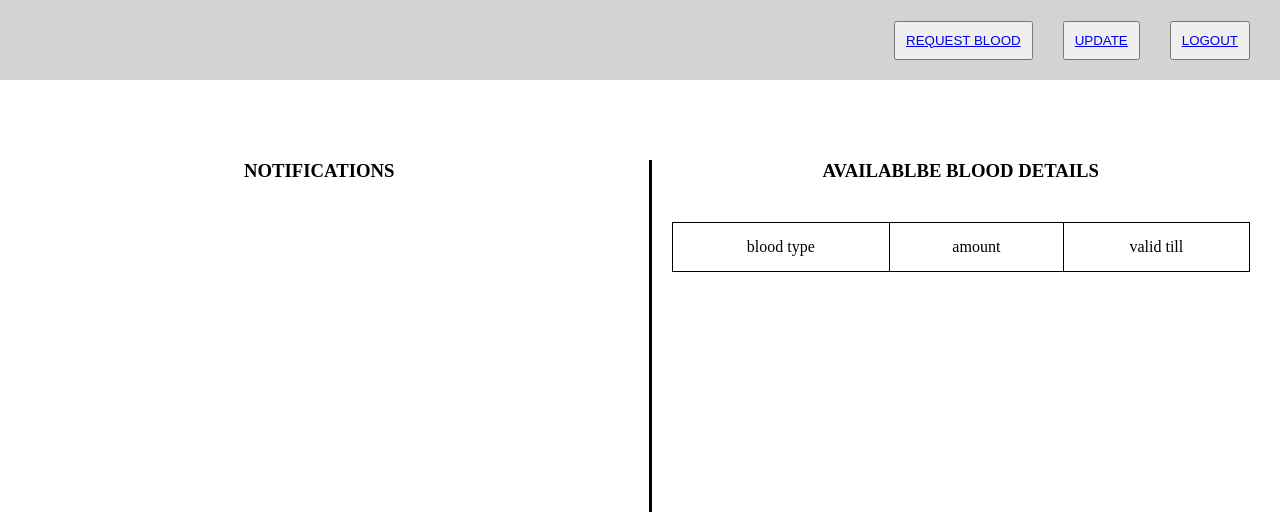
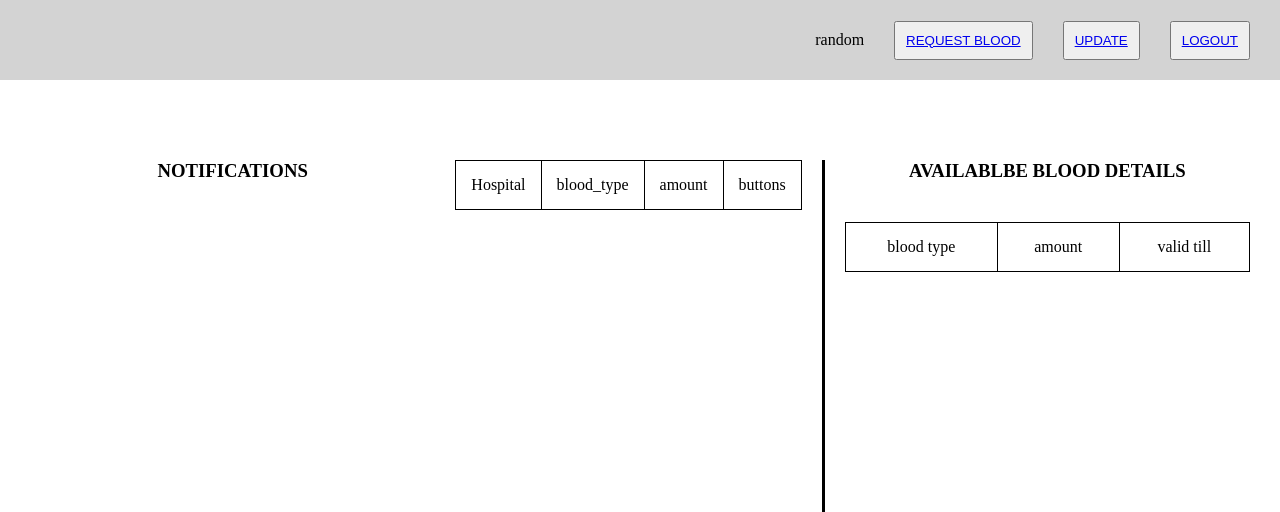
Before and after one commit to ConnectBlood/BloodConnect, a Django app: page /Dashboard/ in a window 1280 px wide. Shown: the top 512 px of the page. Run offline with Django 5.2, Linux system fonts and the light colour scheme; a user stored in the database is signed in; data comes from the database, SQL or seed files in the repository; both versions use the stored data as it was after the commit; data that the repository does not hold is empty.

Commit message:
new commit8

```diff
--- a/authe/app1/views.py
+++ b/authe/app1/views.py
@@ -3,7 +3,7 @@ from django.shortcuts import render ,HttpResponse, redirect
 from django.contrib.auth.models import User
 from django.contrib.auth import authenticate,login,logout
 from django.contrib.auth.decorators import login_required
-from . models import blood_details,hospital_details,FriendRequest, FriendList,notification,UserLocation,distance_list,eligible_hospitals,request_list
+from . models import blood_details,hospital_details,FriendRequest, FriendList,notification,UserLocation,distance_list,eligible_hospitals,request_list,blood_send,message_confirmed
 from django.views.generic.list import ListView
 import json
 from .utils import get_friend_request_or_false
@@ -59,8 +59,12 @@ def blood_view(request):
         if d1.remaining_days>5:
             noti_remove1=notification.objects.filter(hospital=request.user, blood_type=d1.blood_type,reason="expiry")
             noti_remove1.delete()
-    blood_requests=eligible_hospitals.objects.filter(donating_hospital=request.user,is_sent=1).order_by('-total_wt')
-    return render(request, 'Dashboard.html', {'all_blood': all_blood,'noti1':noti1,'noti2':noti2,'blood_requests':blood_requests})
+    blood_requests=request_list.objects.filter(donating_hospital=request.user).order_by('-total_wt')
+    request_forwarded=request_list.objects.filter(requesting_hospital=request.user)
+    blood_send2=message_confirmed.objects.filter(donating_hospital=request.user,reason="send")
+    declined=message_confirmed.objects.filter(requesting_hospital=request.user,reason="cantsend")
+    rejected=message_confirmed.objects.filter(donating_hospital=request.user,reason="alreadydone")
+    return render(request, 'Dashboard.html', {'all_blood': all_blood,'noti1':noti1,'noti2':noti2,'blood_requests':blood_requests,'request_forwarded':request_forwarded,'blood_send2':blood_send2,'declined':declined,'rejected':rejected})
 
 def SignupPage(request):
     if request.method == 'POST':
@@ -120,6 +124,7 @@ def Signup2Page(request):
 
 def Signup3Page(request):
     if request.method == 'POST':
+        hospital1=request.user
         blood_type = request.POST.get('blood_type')
         amount = request.POST.get('amount')
         donation_date = request.POST.get('days')
@@ -136,6 +141,7 @@ def Signup3Page(request):
             donation_date=donation_date,
             valid_till=valid_till,
             remaining_days=remaining_days,
+            # hospital1=hospital1
         )
 
     blood_list=blood_details.objects.filter(hospital=request.user)
@@ -253,12 +259,12 @@ def request_form(request):
         elif selected_option=="4":
             wt=4
 
-        # detail_exists=eligible_hospitals.objects.filter(user=request.user,blood_type=blood_type).exists()
-        # if detail_exists:
-        #     detail1=eligible_hospitals.objects.filter(user=request.user,blood_type=blood_type)
-        #     detail1.delete()
-        # else:
-        #     pass
+        detail_exists=eligible_hospitals.objects.filter(user=request.user,blood_type=blood_type).exists()
+        if detail_exists:
+            detail1=eligible_hospitals.objects.filter(user=request.user,blood_type=blood_type)
+            detail1.delete()
+        else:
+            pass
         if 'emergency' in request.POST:
             for stock in blood_type_list:
                 if (stock.amount)>amount1 :
@@ -380,35 +386,105 @@ def send_request(request,id):
         donating_hospital=hs.donating_hospital,
         blood_type=hs.blood_type,
         amount=hs.requested_amount,
+        available_blood_type=hs.available_blood_type,
         total_wt=hs.total_wt,
         message="hii",
         is_accepted=0,
-        is_confirmed=0
+        is_confirmed=0,
+        available_amount=hs.amount
     )
 
     data = {'status': 'success', 'id': id}
     return JsonResponse(data)
 
 def is_accepted(request,id):
-    # ok=request_list.objects.get(id=id)
-    ok=eligible_hospitals.objects.get(id=id)
+    ok=request_list.objects.get(id=id)
+    # ok=eligible_hospitals.objects.get(id=id)
     ok.is_accepted=1
     ok.save()
     return redirect('Dashboard')
 
 def declined(request,id):
     # notok=request_list.objects.get(id=id)
-    notok=eligible_hospitals.objects.get(id=id)
+    notok=request_list.objects.get(id=id)
+    message_confirmed.objects.create(requesting_hospital=notok.requesting_hospital,donating_hospital=notok.donating_hospital,available_blood_type=notok.available_blood_type,amount=notok.amount,reason="cantsend")
     notok.delete()
     return redirect('Dashboard')
 
 def is_confirmed(request,id):
-    done=eligible_hospitals.objects.get(id=id)
+    done=request_list.objects.get(id=id)
+    # done1=request_list.objects.get(donating_hospital=done.donating_hospital,available_blood_type=done.available_blood_type)
     done.is_confirmed=1
     done.save()
-    return redirect('request_form')
+    print(done.donating_hospital)
+    # blood2=blood_details.objects.get(hospital=str(done.donating_hospital),blood_type=done.available_blood_type)
+
+    blood=blood_details.objects.filter(blood_type=done.available_blood_type)
+    for b in blood:
+        if str(b.hospital)==str(done.donating_hospital):
+            b.amount-=done.amount
+            b.save()
+    # blood1=blood_details.objects.filter(blood_type=done.available_blood_type)
+    # for b1 in blood1:
+    #     if str(b1.hospital)==str(done.requesting_hospital):
+    #         b1.amount+=done.amount
+    #         b1.save()
+
+    blood=blood_details.objects.filter(blood_type=done.available_blood_type)
+    for b in blood:
+        if str(b.hospital)==str(done.donating_hospital):
+            blood_details.objects.create(hospital=done.requesting_hospital,
+                                         blood_type=done.available_blood_type,
+                                         amount=done.amount,
+                                         donation_date=b.donation_date,
+                                         valid_till=b.valid_till,
+                                         remaining_days=b.remaining_days)
+
+
+
+
+
+
+    # de=blood_details.objects.get(hospital=str(done.donating_hospital),blood_type=done.available_blood_type).exists()
+    # if de:
+    #     blood1=blood_details.objects.filter(blood_type=done.available_blood_type)
+    #     for b1 in blood1:
+    #         if str(b1.hospital)==str(done.requesting_hospital):
+    #             b1.amount+=done.amount
+    #             b1.save()
+    # else:
+    #     blood_details.objects.create(hospital=done.requesting_hospital,
+    #                                      blood_type=done.available_blood_type,
+    #                                      amount=done.amount,
+    #                                      donation_date=blood2.donation_date,
+    #                                      valid_till=blood2.valid_till,
+    #                                      remaining_days=blood2.remaining_days)
+    blood_send.objects.create(requesting_hospital=done.requesting_hospital,donating_hospital=done.donating_hospital,available_blood_type=done.available_blood_type,amount=done.amount)
+    message_confirmed.objects.create(requesting_hospital=done.requesting_hospital,donating_hospital=done.donating_hospital,available_blood_type=done.available_blood_type,amount=done.amount,reason="send")
+    done.delete()
+    data={'status':'success','id':id}
+    return JsonResponse(data)
 
 def filled(request,id):
     done1=eligible_hospitals.objects.get(id=id)
     done1.delete()
     return redirect('request_form')
+
+def ok(request,id):
+    ok8=message_confirmed.objects.get(id=id)
+    ok8.delete()
+    return redirect('Dashboard')
+
+def rejected(request,id):
+    # notok=request_list.objects.get(id=id)
+    notok8=request_list.objects.get(id=id)
+    message_confirmed.objects.create(requesting_hospital=notok8.requesting_hospital,donating_hospital=notok8.donating_hospital,available_blood_type=notok8.available_blood_type,amount=notok8.amount,reason="alreadydone")
+    notok8.delete()
+    return redirect('Dashboard')
+
+def calc(hosp,blood,amount):
+    blood_send1=blood_details.objects.filter(hospital=hosp,blood_type=blood)
+
+    blood_send1.amount=blood_send1.amount-amount
+    blood_send1.save()
+    return None
--- a/authe/authe/urls.py
+++ b/authe/authe/urls.py
@@ -40,4 +40,7 @@ urlpatterns = [
     path('send-request/<id>',views.send_request, name='send_request'),
     path('is-accepted/<id>', views.is_accepted, name='is_accepted'),
     path('declined/<id>', views.declined, name='declined'),
+    path('is-confirmed/<id>', views.is_confirmed, name='is_confirmed'),
+    path('ok/<id>', views.ok, name='ok'),
+    path('rejected/<id>', views.rejected, name='rejected'),
 ]
--- a/authe/templates/Dashboard.html
+++ b/authe/templates/Dashboard.html
@@ -4,11 +4,13 @@
     <meta charset="UTF-8" />
     <meta name="viewport" content="width=device-width, initial-scale=1.0" />
     <link rel="stylesheet" href="/static/styles.css" />
+    <script src="https://ajax.googleapis.com/ajax/libs/jquery/3.5.1/jquery.min.js"></script>
     <title>Dashboard</title>
   </head>
   <body>
     <div class="nav-bar">
       <div class="btn-nav">
+        <p>{{request.user}}</p>
         <button class="btn"><a href="{% url 'request_form' %}">REQUEST BLOOD</a></button>
         <button class="btn"><a href="{% url 'update' %}">UPDATE</a></button>
         <button class="btn"><a href="{% url 'logout' %}">LOGOUT</a></button>
@@ -32,11 +34,54 @@
         </ol>
       </div>
       <div>
+        {%for bs in blood_send2%}
+        <p>hospital {{bs.requesting_hospital}} has confirmed there request for blood_type{{bs.available_blood_type}} please send them the blood</p>
+        <button class="btn btn-req"><a href="/ok/{{bs.id}}">OK</a></button>
+        {%endfor%}
+        {%for d in declined%}
+        <p>hospital {{d.donating_hospital}} has declined your blood request</p>
+        <button class="btn btn-req"><a href="/ok/{{d.id}}">OK</a></button>
+        {%endfor%}
+        {%for r in rejected%}
+        <p>hospital {{r.requesting_hospital}} has already fulfilled there blood shortage. thank you for your support!</p>
+        <button class="btn btn-req"><a href="/ok/{{r.id}}">OK</a></button>
+        {%endfor%}
         {% for br in blood_requests %}
         <p>hospital {{br.requesting_hospital}} has requested you a blood of blood group {{br.blood_type}} and amount {{br.amount}} with weight {{br.total_wt}}</p>
+
         <button class="btn btn-req"><a href="/is-accepted/{{br.id}}">ACCEPT</a></button>
         <button class="btn btn-req"><a href="/declined/{{br.id}}">DECLINE</a></button>
         {% endfor %}
+
+        <table>
+          <thead>
+            <td>Hospital</td>
+            <td>blood_type</td>
+            <td>amount</td>
+            <td>buttons</td>
+          </thead>
+          <tbody>
+            {%for rf in request_forwarded%}
+            <tr>
+            <td>{{rf.donating_hospital}}</td>
+            <td>{{rf.blood_type}}</td>
+            <td>{{rf.amount}}</td>
+            <td>
+              <div id="actionButtons" >
+                {%if rf.is_accepted %}
+                <button data-url="{% url 'is_confirmed' rf.id %}" class="btn btn-confirm" id="request-button">
+                    CONFIRM
+                </button>
+                {%else %}
+                <button disabled>Confirm</button>
+                {%endif%}
+                <button id="rejectButton"><a href="/rejected/{{rf.id}}">Reject</a></button>
+              </div>
+            </td>
+          </tr>
+            {%endfor%}
+          </tbody>
+        </table>
       </div>
       <div class="vl"></div>
       <div class="blood-dets">
@@ -72,5 +117,30 @@
         <li><a href="contact-us.html">Contact Us</a></li>
       </ul>
     </footer>
+    <script>
+      // When the document is ready
+      $(document).ready(function() {
+          // When the confirm button is clicked
+          $('.btn-confirm').click(function() {
+              // Get the URL from the data attribute
+              var url = $(this).data('url');
+
+              // Make an AJAX request to the URL
+              $.ajax({
+                  url: url,
+                  type: 'GET', // or 'POST' depending on your view
+                  success: function(response) {
+                      // Handle the response here, if needed
+                      alert('AJAX request successful');
+                  },
+                  error: function(xhr, status, error) {
+                      // Handle errors here, if any
+                      alert('AJAX request failed');
+                      console.log('AJAX request failed:', error);
+                  }
+              });
+          });
+      });
+  </script>
   </body>
 </html>
```
Also changed, not shown: authe/app1/admin.py (+17 -1 lines), authe/app1/models.py (+17 -0 lines), authe/app1/migrations/0002_blood_details.py, authe/app1/migrations/0044_request_list_available_blood_type_blood_send_and_more.py (added), authe/app1/migrations/0045_message_confirmed_reason.py (added), authe/app1/migrations/0046_blood_send_update.py (added), authe/app1/migrations/0047_remove_blood_send_update.py (added), authe/app1/migrations/0048_request_list_available_amount.py (added), authe/app1/migrations/0049_blood_details_hospital1.py (added), authe/app1/migrations/0050_remove_blood_details_hospital1.py (added), authe/db.sqlite3.
